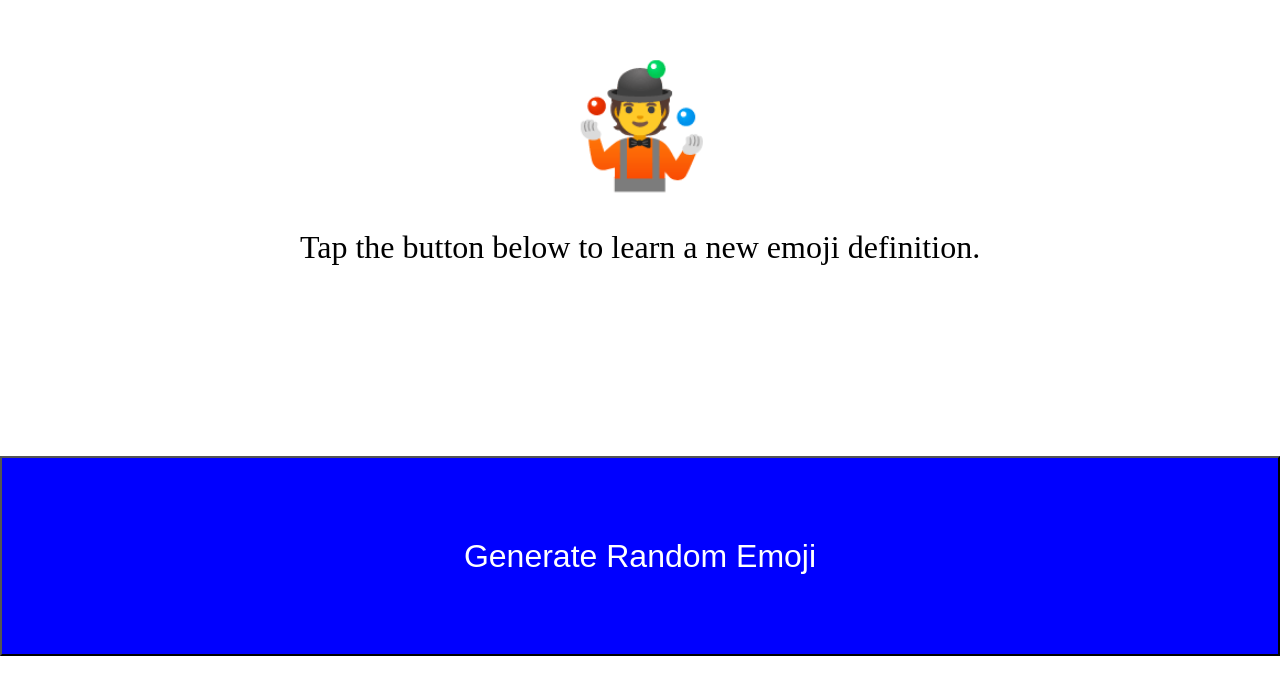
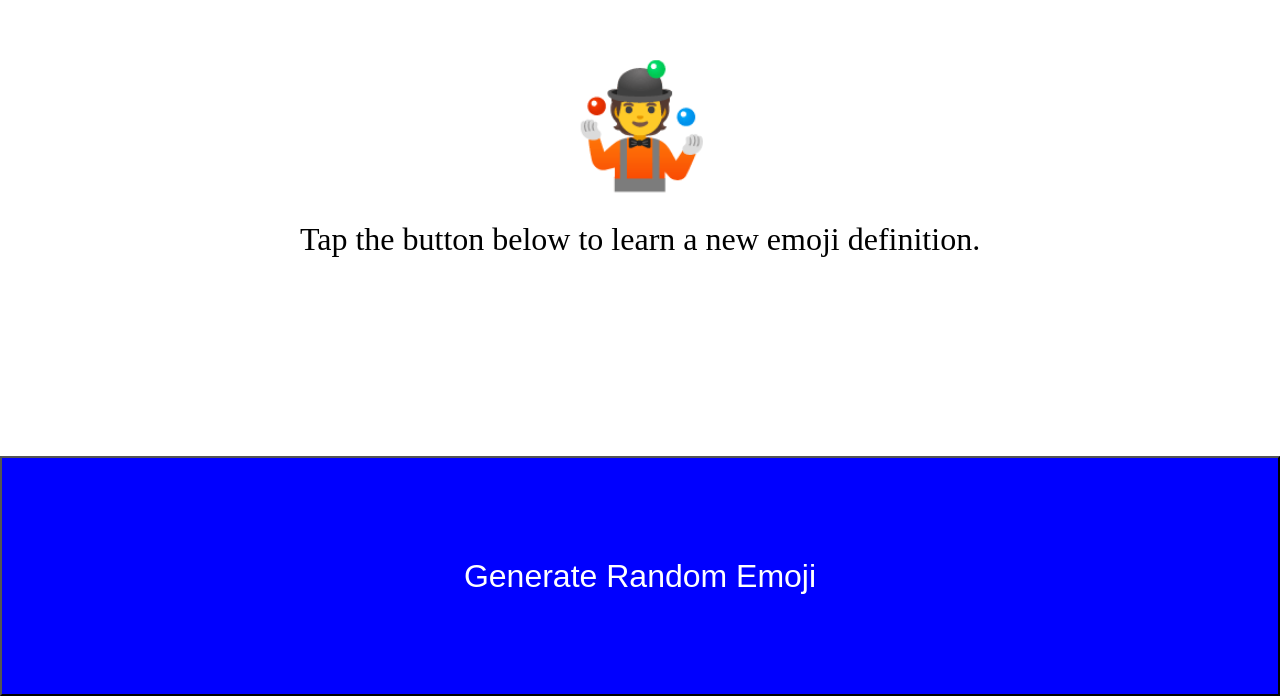
Before and after one commit to itswillstephens/learn-emojis, a plain HTML site: page index.html in a window 1280 px wide. Shown: the part 104-800 px from the top of the page. Drawn offline with Linux system fonts and the light colour scheme.

Commit message:
Push button closer to bottom of the screen

```diff
--- a/style.css
+++ b/style.css
@@ -7,7 +7,7 @@
   padding-top: 20vh;
   text-align: center;
   font-size: 15vh;
-  padding-bottom: 2vh;
+  padding-bottom: 1vh;
 }
 
 #emoji-definition {
@@ -23,9 +23,9 @@
 
 #random-emoji-button {
   position: fixed;
-  bottom: 5vh;
+  bottom: 0vh;
   width: 100%;
-  height: 25vh;
+  height: 30vh;
   margin-top: 3.5vh;
   background-color: blue;
   font-size: 4vh;
```
